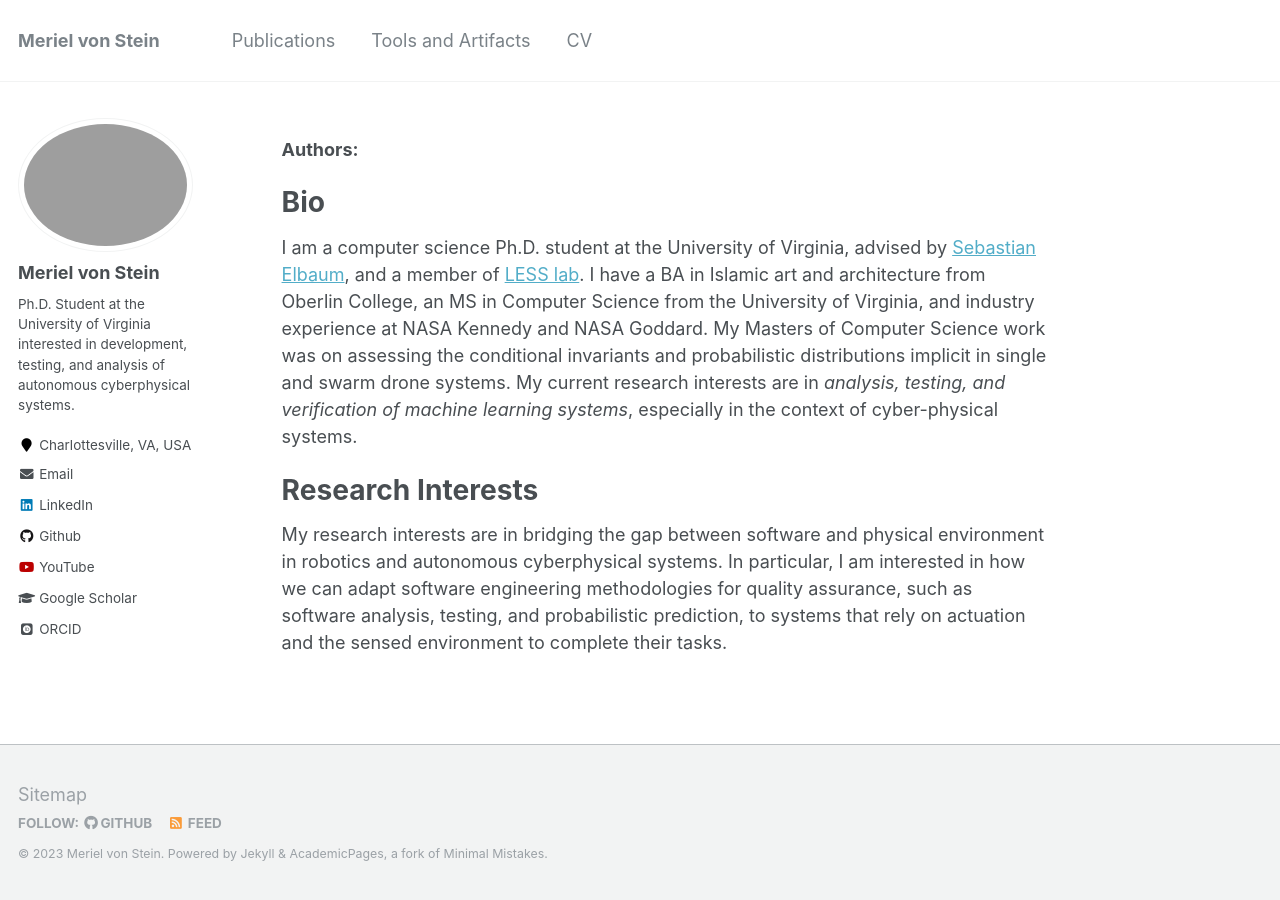
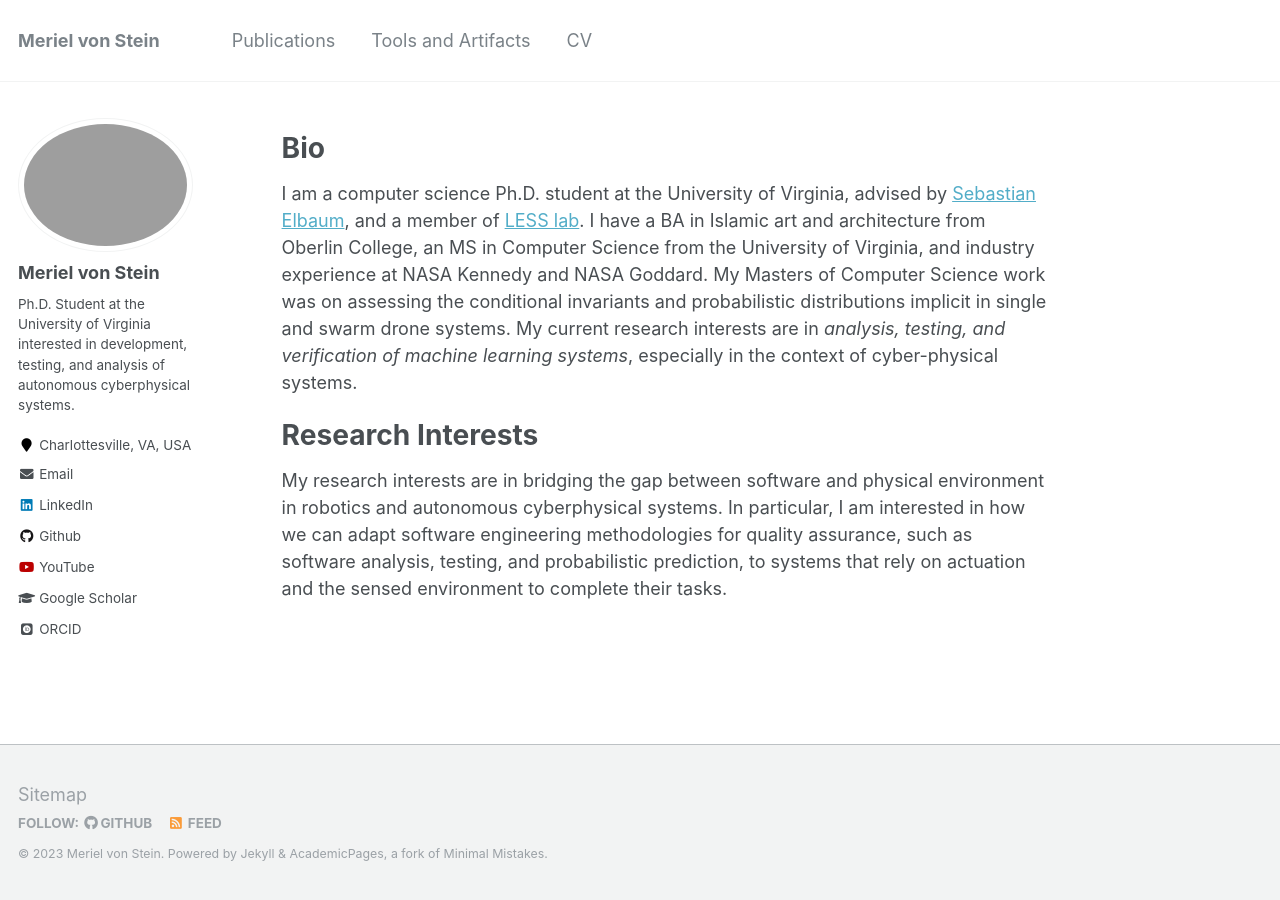
Before and after one commit to MissMeriel/MissMeriel.github.io, a Jekyll site: the page built from _pages/about.md, in a window 1280 px wide. Built offline with Jekyll 4.4.1, drawn with Linux system fonts in a browser that asks for light colours; some web fonts are replaced.

Commit message:
removed floating author subtitle on about page

```diff
--- a/_layouts/single.html
+++ b/_layouts/single.html
@@ -42,6 +42,7 @@ layout: default
           <p class="page__date"><strong><i class="fa fa-fw fa-calendar" aria-hidden="true"></i> {{ site.data.ui-text[site.locale].date_label | default: "Published:" }}</strong> <time datetime="{{ page.date | date_to_xmlschema }}">{{ page.date | default: "1900-01-01" | date: "%B %d, %Y" }}</time></p>
         {% endif %}
 
+        {% if page.authors %}
         {% assign authors = '' %}
         {% for author in page.author %}
         {% if author == site.author.name %}
@@ -54,6 +55,7 @@ layout: default
         <p>
         <b>Authors:</b> {{authors | replace_first: ", ", ""}}
         </p>
+        {% endif %}
 
         {% if page.abstract %}
           <b>Abstract:</b>
```
